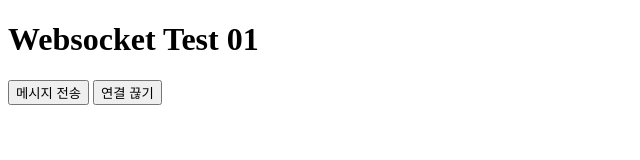
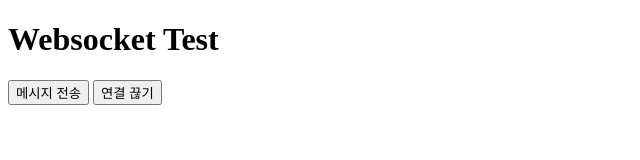
Before and after one commit to hyesam2/websocket-test, a plain HTML site: page index.html in a window 1280 px wide. Shown: the full height of the page, 0-640 px from the left. Drawn offline with Linux system fonts and the light colour scheme.

Commit message:
Update index.html

```diff
--- a/index.html
+++ b/index.html
@@ -6,7 +6,7 @@
     <title>Websocket</title>
 </head>
 <body>
-    <h1>Websocket Test 01</h1>
+    <h1>Websocket Test</h1>
 
     <!-- 버튼 2개 생성 -->
     <button id="btn_send">메시지 전송</button>
```
